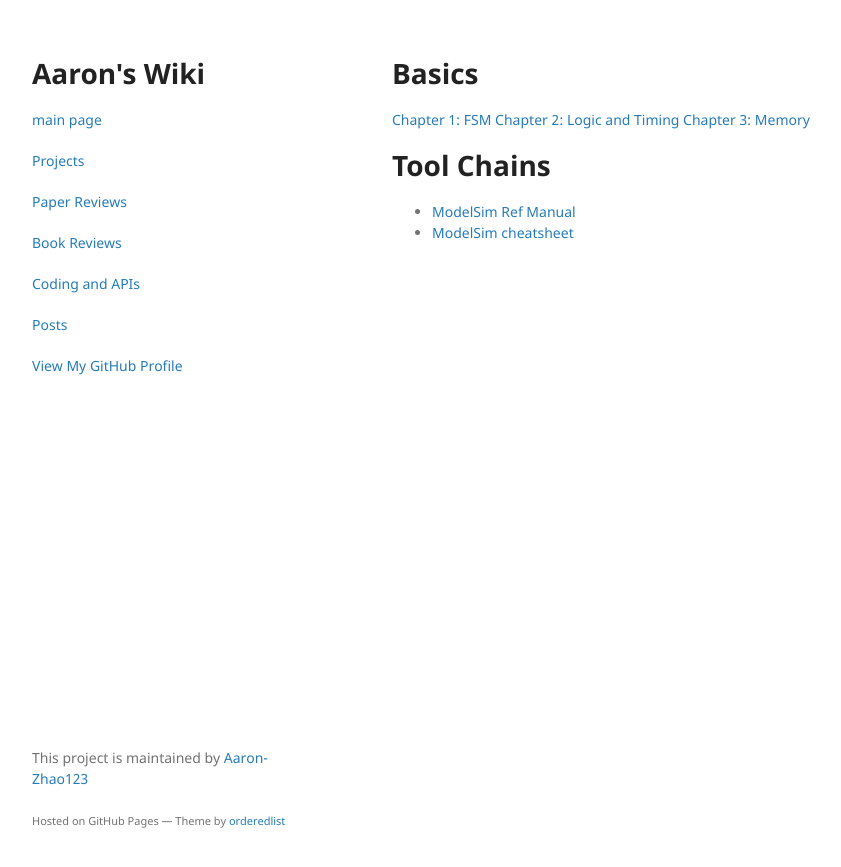
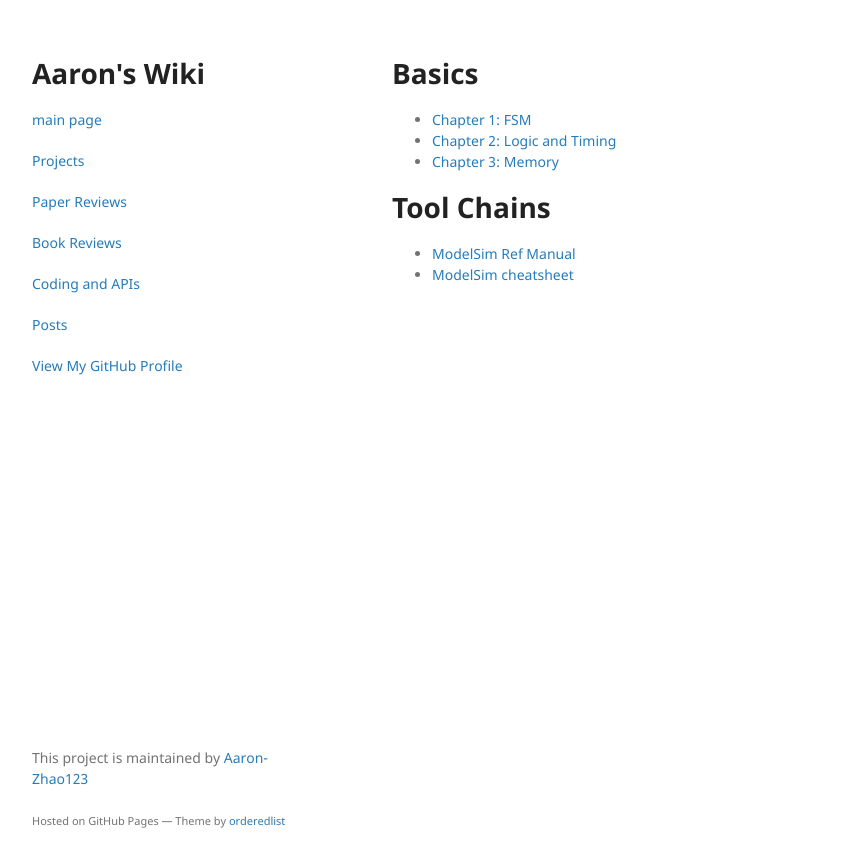
Before and after one commit to Aaron-Zhao123/blog, a Jekyll site: the page built from coding/verilog.md, in a window 1280 px wide. Shown: the top 867 px of the page, without its empty margins (178-1019 px from the left). Built offline with Jekyll 4.4.1, drawn with Linux system fonts in a browser that asks for light colours; our own code applies the rules of GitHub Pages for plain Markdown files.

```diff
--- a/coding/verilog.md
+++ b/coding/verilog.md
@@ -3,9 +3,9 @@
 ---
 
 # Basics
-[Chapter 1: FSM](verilog_basics/chap1.html)
-[Chapter 2: Logic and Timing](verilog_basics/chap2.html)
-[Chapter 3: Memory](verilog_basics/chap3.html)
+* [Chapter 1: FSM](verilog_basics/chap1.html)
+* [Chapter 2: Logic and Timing](verilog_basics/chap2.html)
+* [Chapter 3: Memory](verilog_basics/chap3.html)
 
 
 
```
